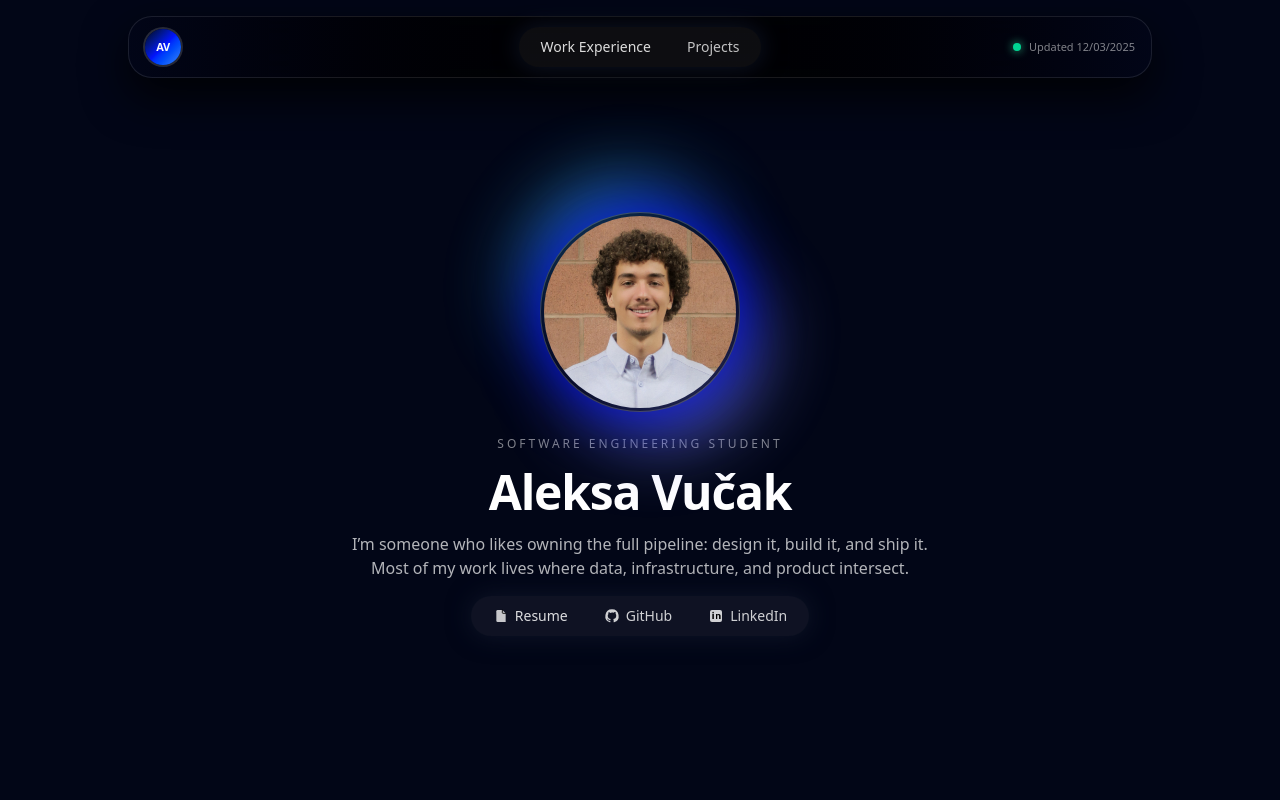
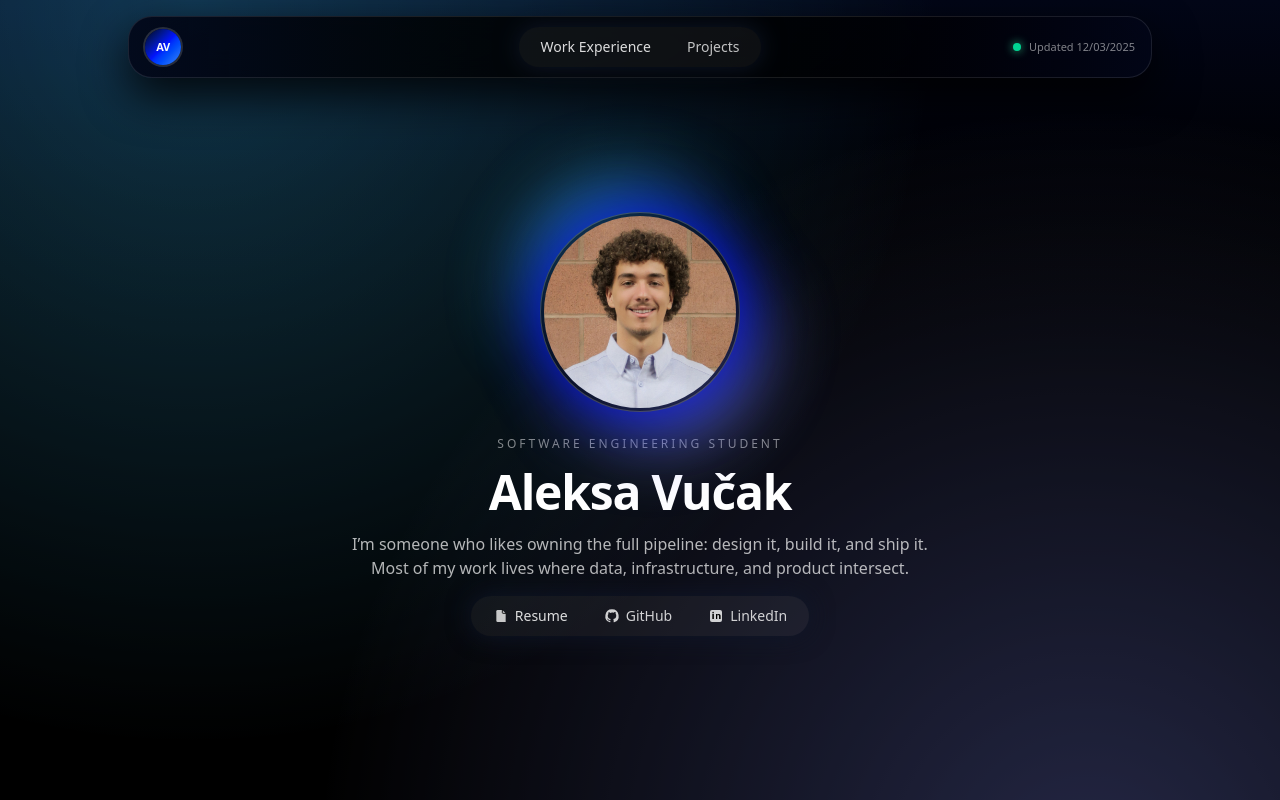
Before and after one commit to AleksaVucak/Portfolio, a Next.js app: page / in a window 1280 px wide. Shown: the top 800 px of the page. Built offline with nearby package versions, Linux system fonts and the light colour scheme.

Commit message:
Remove LiquidEther effect, update background styling

```diff
--- a/app/layout.tsx
+++ b/app/layout.tsx
@@ -18,8 +18,8 @@ export default function RootLayout({
   children: React.ReactNode;
 }) {
   return (
-    <html lang="en" className="h-full bg-black">
-      <body className="min-h-screen bg-black text-white antialiased overscroll-y-none">
+    <html lang="en" className="h-full">
+      <body className="min-h-screen text-white antialiased overscroll-y-none">
         {children}
         {/* Vercel analytics & performance */}
         <Analytics />
--- a/app/page.tsx
+++ b/app/page.tsx
@@ -18,25 +18,25 @@ export default function HomePage() {
   return (
     <main
       id="top"
-      className="relative min-h-screen overflow-hidden bg-[#020617] text-white transition-colors duration-500 pt-16"
+      className="relative min-h-screen overflow-hidden text-white transition-colors duration-500 pt-16"
     >
-      {/* navy background with subtle blue glows */}
-      <div className="pointer-events-none absolute inset-0 -z-10">
-        <div className="absolute inset-0 bg-gradient-to-b from-[#020617] via-black to-black" />
-        <div className="absolute inset-0 mix-blend-screen opacity-60 bg-[radial-gradient(circle_at_15%_0%,_rgba(56,189,248,0.45),_transparent_55%)]" />
-        <div className="absolute inset-0 mix-blend-screen opacity-55 bg-[radial-gradient(circle_at_85%_110%,_rgba(129,140,248,0.5),_transparent_55%)]" />
+      {/* Dark navy background with subtle blue glows */}
+      <div className="pointer-events-none fixed inset-0 -z-10">
+        <div className="absolute inset-0 bg-linear-to-b from-[#020617] via-black to-black" />
+        <div className="absolute inset-0 mix-blend-screen opacity-60 bg-[radial-gradient(circle_at_15%_0%,rgba(56,189,248,0.45),transparent_55%)]" />
+        <div className="absolute inset-0 mix-blend-screen opacity-55 bg-[radial-gradient(circle_at_85%_110%,rgba(129,140,248,0.5),transparent_55%)]" />
       </div>
 
       <div className="relative z-10">
         {/* NAVBAR */}
         <header className="fixed top-4 left-0 right-0 z-20 px-4 sm:px-8">
-          <div className="mx-auto flex max-w-5xl items-center rounded-3xl border border-white/10 bg-gradient-to-r from-slate-950/90 via-black/80 to-slate-950/90 px-4 py-2.5 shadow-[0_18px_45px_rgba(0,0,0,0.85)] backdrop-blur-2xl">
+          <div className="mx-auto flex max-w-5xl items-center rounded-3xl border border-white/10 bg-linear-to-r from-slate-950/90 via-black/80 to-slate-950/90 px-4 py-2.5 shadow-[0_18px_45px_rgba(0,0,0,0.85)] backdrop-blur-2xl">
             {/* Left: AV logo */}
             <div className="flex flex-1">
               <a
                 href="#top"
                 onClick={(e) => handleSmoothScroll(e, "#top")}
-                className="flex h-9 w-9 items-center justify-center rounded-full bg-gradient-to-br from-[#020617] via-[#0313fc] to-[#3b82f6] text-[11px] font-semibold tracking-tight text-slate-50 ring-2 ring-white/15"
+                className="flex h-9 w-9 items-center justify-center rounded-full bg-linear-to-br from-[#020617] via-[#0313fc] to-[#3b82f6] text-[11px] font-semibold tracking-tight text-slate-50 ring-2 ring-white/15"
               >
                 AV
               </a>
--- a/package.json
+++ b/package.json
@@ -13,13 +13,15 @@
     "@vercel/speed-insights": "^1.3.1",
     "next": "16.0.6",
     "react": "19.2.0",
-    "react-dom": "19.2.0"
+    "react-dom": "19.2.0",
+    "three": "^0.182.0"
   },
   "devDependencies": {
     "@tailwindcss/postcss": "^4",
     "@types/node": "^20",
     "@types/react": "^19",
     "@types/react-dom": "^19",
+    "@types/three": "^0.182.0",
     "eslint": "^9",
     "eslint-config-next": "16.0.6",
     "tailwindcss": "^4",
```
Also changed, not shown: 1 other file (tests, documents, lock files or other folders).
